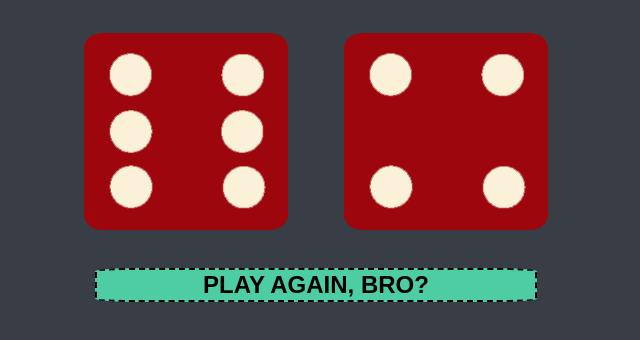
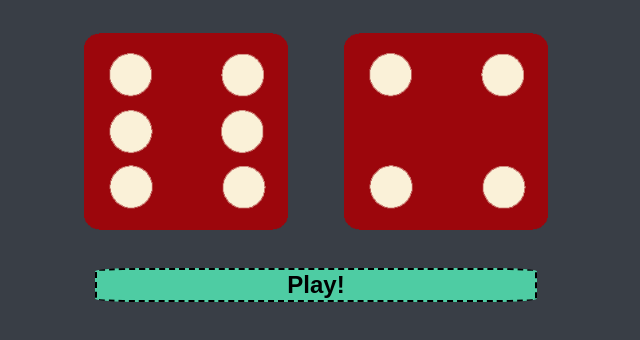
Before and after one commit to NegoPrograma/dice-game, a plain HTML site: page dicee.html in a window 1280 px wide. Shown: the part 302-642 px from the top of the page, without its empty margins (324-964 px from the left). Drawn offline with Linux system fonts and the light colour scheme.

Commit message:
melhora da semântica no botão de play

```diff
--- a/css/styles.css
+++ b/css/styles.css
@@ -42,6 +42,7 @@ p {
 
 img {
   width: 80%;
+  display: inline;
 }
 
 h1 img{
--- a/javascript/main.js
+++ b/javascript/main.js
@@ -32,6 +32,9 @@ if(primeiraVez != 0){
     else
         header.innerHTML = "Player 2 Wins! <img src='images/red-flag.png'> ";
     }
+else{
+    atualizar.textContent = "Play!";
+}
 // atualizando a página
 function atualiza(){
     location.reload();
```
